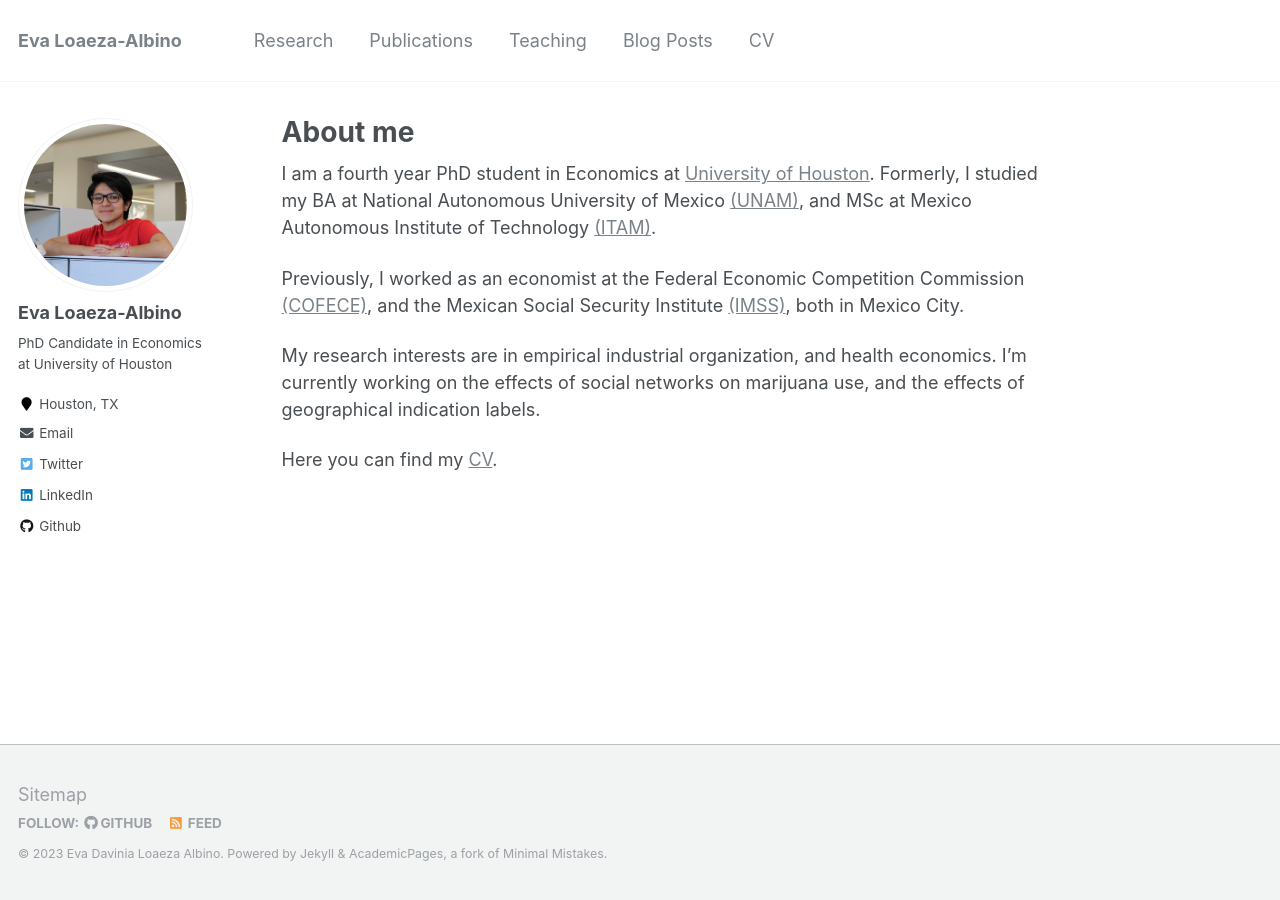
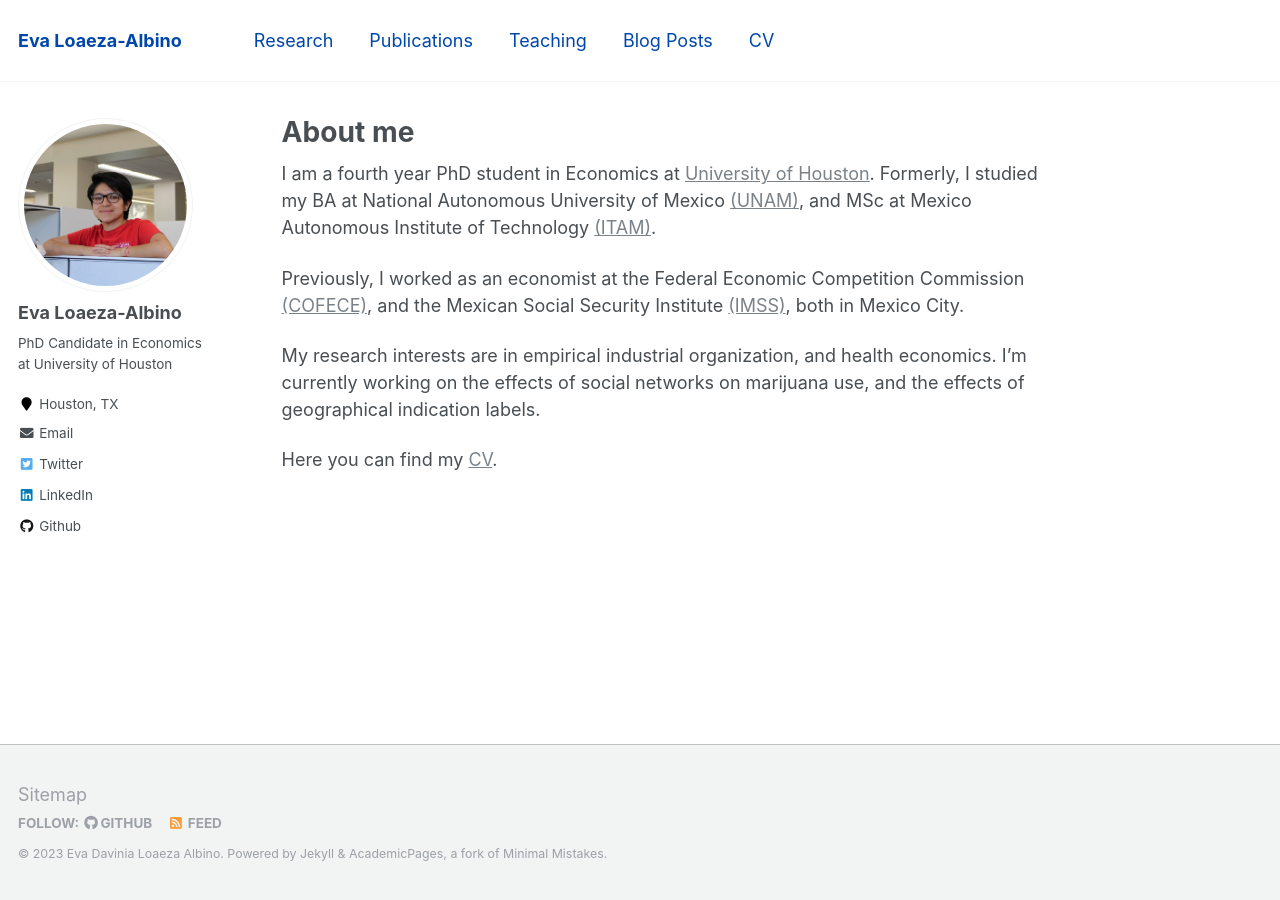
Before and after one commit to evaloaeza/evaloaeza.github.io, a Jekyll site: the page built from _pages/about.md, in a window 1280 px wide. Built offline with Jekyll 4.4.1, drawn with Linux system fonts in a browser that asks for light colours.

Commit message:
Update _variables.scss

```diff
--- a/_sass/_variables.scss
+++ b/_sass/_variables.scss
@@ -52,7 +52,7 @@ $dark-gray                  : mix(#000, $gray, 40%);
 $darker-gray                : mix(#000, $gray, 60%);
 $light-gray                 : mix(#fff, $gray, 50%);
 $lighter-gray               : mix(#fff, $gray, 90%);
-$blue-eva                   : #0047ab;
+$blue-eva                   : #7a8288;
 
 $body-color                 : #fff;
 $background-color           : #fff;
@@ -94,7 +94,7 @@ $xing-color                 : #006567;
 $link-color                 : #7a8288;
 $link-color-hover           : mix(#000, $link-color, 25%);
 $link-color-visited         : mix(#fff, $link-color, 25%);
-$masthead-link-color        : $primary-color;
+$masthead-link-color        : #0047AB;
 $masthead-link-color-hover  : mix(#000, $primary-color, 25%);
 
 
```
